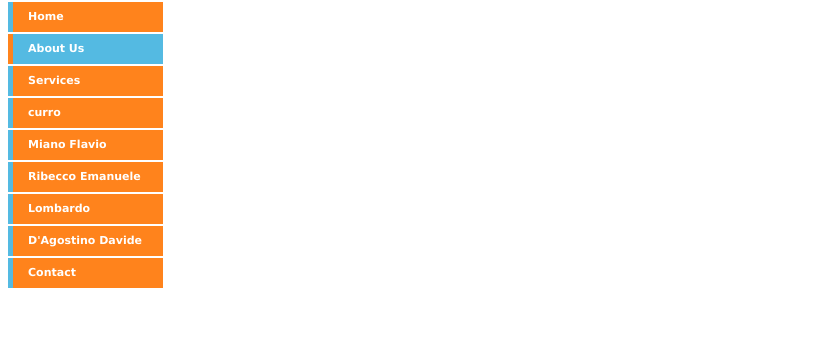
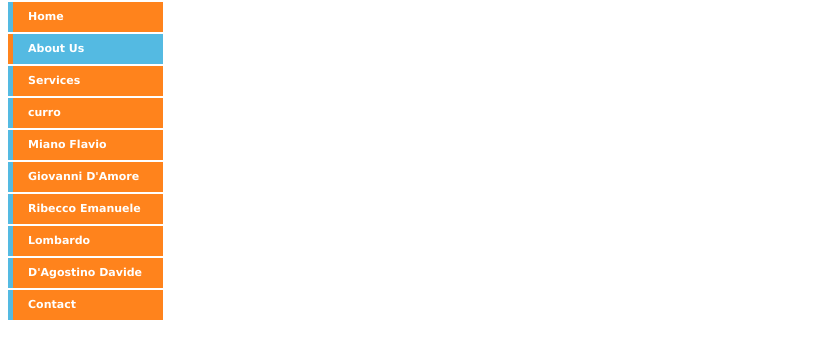
Before and after one commit to giuseppecurro/5G_al_ristorante, a plain HTML site: page index.html in a window 1280 px wide. Shown: the part 78-436 px from the top of the page, without its empty margins (0-829 px from the left). Drawn offline with Linux system fonts and the light colour scheme.

Commit message:
Added Giovanni D'Amore

```diff
--- a/index.html
+++ b/index.html
@@ -48,6 +48,7 @@ ul#menu li.active, ul#menu li:hover {
     <li><a href="#">Services</a></li>
     <li><a href="curro.html">curro</a></li>
     <li><a href="miano.html">Miano Flavio</a></li>
+    <li><a href="giovanni_damore/">Giovanni D'Amore</a></li>
     <li><a href="EmanueleRibecco.html">Ribecco Emanuele</a></li>
     <li><a href="Lombardo.html">Lombardo</a></li>
     <li><a href="davide/Davide.html">D'Agostino Davide</a></li>
```
